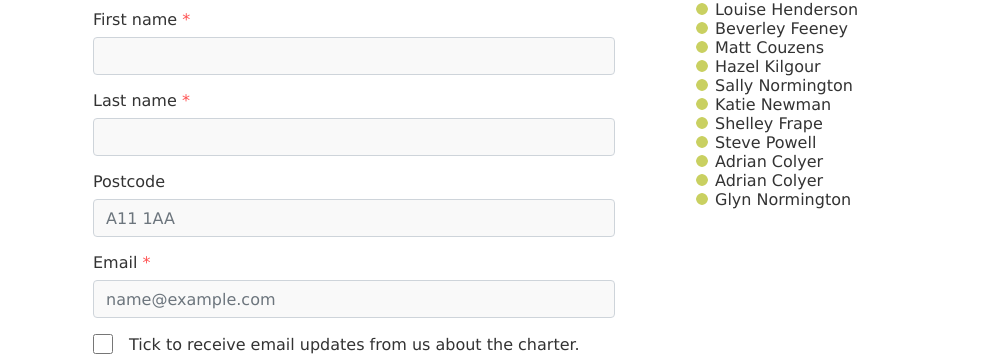
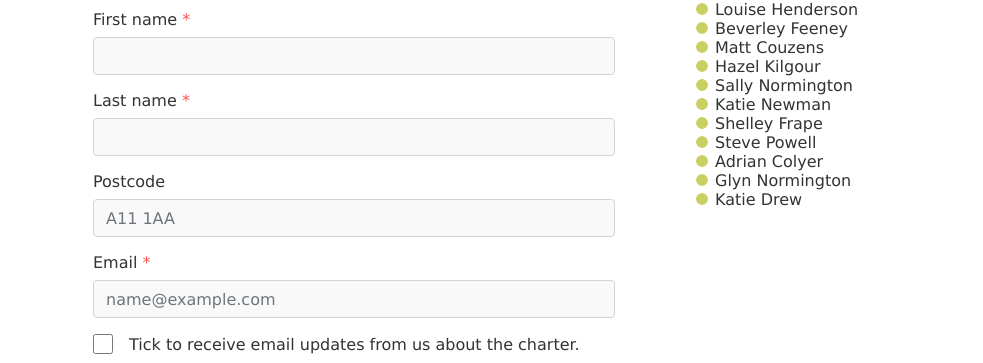
Before and after one commit to winchestercyclingcharter/winchestercyclingcharter.github.io, a Jekyll site: the page built from ind-page.md, in a window 1280 px wide. Shown: the part 576-939 px from the top of the page, without its empty margins (148-1131 px from the left). Built offline with Jekyll 4.4.1, drawn with Linux system fonts in a browser that asks for light colours; nearby versions of some CDN libraries.

Commit message:
Update people.yml

```diff
--- a/_data/people.yml
+++ b/_data/people.yml
@@ -726,7 +726,6 @@
 - { lastname: Feeney, firstname: Beverley, dt: 20211022-174431-248571 }
 - { lastname: Newman, firstname: Katie, dt: 20211022-065443-223870 }
 - { lastname: Lin, firstname: Ting yu, dt: 20211026-210240-071761 }
-- { lastname: Colyer, firstname: Adrian, dt: 20211021-171857-550329 }
 - { lastname: Blackburn, firstname: Jim, dt: 20211030-092003-754740 }
 - { lastname: O'Halloran, firstname: Paul, dt: 20211030-123739-069739 }
 - { lastname: McNaughtan, firstname: V, dt: 20211030-203037-178781 }
```
